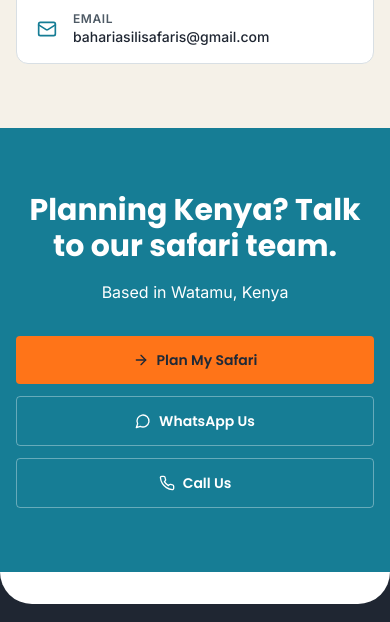
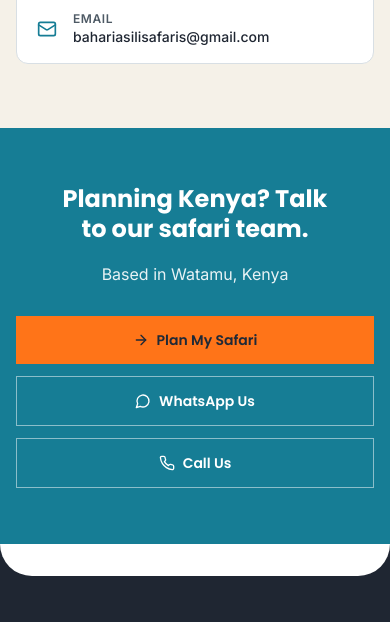
Before and after one commit to Sheddymae/bahari-asili-safaris, a Next.js app: page / in a window 390 px wide. Shown: the part 10260-10882 px from the top of the page. Built offline with nearby package versions, Linux system fonts and the light colour scheme; no server answers.

Commit message:
Improve final booking CTA responsiveness and keyboard focus

```diff
--- a/components/FinalCtaSection.tsx
+++ b/components/FinalCtaSection.tsx
@@ -1,10 +1,31 @@
 'use client';
+
 import { ArrowRight, MessageCircle, Phone } from 'lucide-react';
 import { useLanguage } from '@/contexts/LanguageContext';
 import { trackConversion } from '@/components/Analytics';
 import { getHomeLanding } from '@/lib/home-landing-i18n';
 import { PHONE_TEL, whatsappHref } from '@/lib/contact-info';
+
 export default function FinalCtaSection({ onBook }: { onBook: () => void }) {
- const {locale}=useLanguage(); const e=getHomeLanding(locale);
- return <section className="bg-ocean-800 py-16 lg:py-20"><div className="mx-auto max-w-4xl px-4 text-center sm:px-6 lg:px-8"><h2 className="font-poppins text-3xl font-bold text-white sm:text-4xl">{e.final.title}</h2><p className="mt-4 font-inter text-base text-white">{e.final.based}</p><div className="mt-8 flex flex-col justify-center gap-3 sm:flex-row"><button onClick={onBook} className="inline-flex items-center justify-center gap-2 rounded-lg bg-safari-500 px-7 py-3.5 font-poppins text-sm font-semibold text-white hover:bg-safari-600"><ArrowRight className="h-4 w-4"/>{e.final.plan}</button><a href={whatsappHref(e.whatsappMessage)} target="_blank" rel="noopener noreferrer" onClick={()=>trackConversion('whatsapp_clicked',{location:'final_cta'})} className="inline-flex items-center justify-center gap-2 rounded-lg border border-white/35 px-7 py-3.5 font-poppins text-sm font-semibold text-white hover:bg-white/10"><MessageCircle className="h-4 w-4"/>{e.final.whatsapp}</a><a href={`tel:${PHONE_TEL}`} onClick={()=>trackConversion('phone_clicked',{location:'final_cta'})} className="inline-flex items-center justify-center gap-2 rounded-lg border border-white/35 px-7 py-3.5 font-poppins text-sm font-semibold text-white hover:bg-white/10"><Phone className="h-4 w-4"/>{e.final.call}</a></div></div></section>;
+  const { locale } = useLanguage();
+  const e = getHomeLanding(locale);
+  return (
+    <section className="bg-ocean-800 py-14 sm:py-16 lg:py-20">
+      <div className="mx-auto max-w-4xl px-4 text-center sm:px-6 lg:px-8">
+        <h2 className="mx-auto max-w-3xl text-balance font-poppins text-2xl font-bold leading-tight text-white sm:text-3xl lg:text-4xl">{e.final.title}</h2>
+        <p className="mx-auto mt-4 max-w-2xl font-inter text-base leading-7 text-white/90">{e.final.based}</p>
+        <div className="mt-7 flex flex-col justify-center gap-3 sm:mt-8 sm:flex-row sm:flex-wrap">
+          <button onClick={onBook} className="inline-flex min-h-12 items-center justify-center gap-2 bg-safari-500 px-6 py-3.5 font-poppins text-sm font-semibold text-white transition-colors hover:bg-safari-600 focus-visible:outline-none focus-visible:ring-2 focus-visible:ring-white focus-visible:ring-offset-2 focus-visible:ring-offset-ocean-800 sm:px-7">
+            <ArrowRight className="h-4 w-4 rtl:rotate-180" aria-hidden="true" />{e.final.plan}
+          </button>
+          <a href={whatsappHref(e.whatsappMessage)} target="_blank" rel="noopener noreferrer" onClick={() => trackConversion('whatsapp_clicked', { location: 'final_cta' })} className="inline-flex min-h-12 items-center justify-center gap-2 border border-white/50 px-6 py-3.5 font-poppins text-sm font-semibold text-white transition-colors hover:bg-white/10 focus-visible:outline-none focus-visible:ring-2 focus-visible:ring-white focus-visible:ring-offset-2 focus-visible:ring-offset-ocean-800 sm:px-7">
+            <MessageCircle className="h-4 w-4" aria-hidden="true" />{e.final.whatsapp}
+          </a>
+          <a href={`tel:${PHONE_TEL}`} onClick={() => trackConversion('phone_clicked', { location: 'final_cta' })} className="inline-flex min-h-12 items-center justify-center gap-2 border border-white/50 px-6 py-3.5 font-poppins text-sm font-semibold text-white transition-colors hover:bg-white/10 focus-visible:outline-none focus-visible:ring-2 focus-visible:ring-white focus-visible:ring-offset-2 focus-visible:ring-offset-ocean-800 sm:px-7">
+            <Phone className="h-4 w-4" aria-hidden="true" />{e.final.call}
+          </a>
+        </div>
+      </div>
+    </section>
+  );
 }
```
